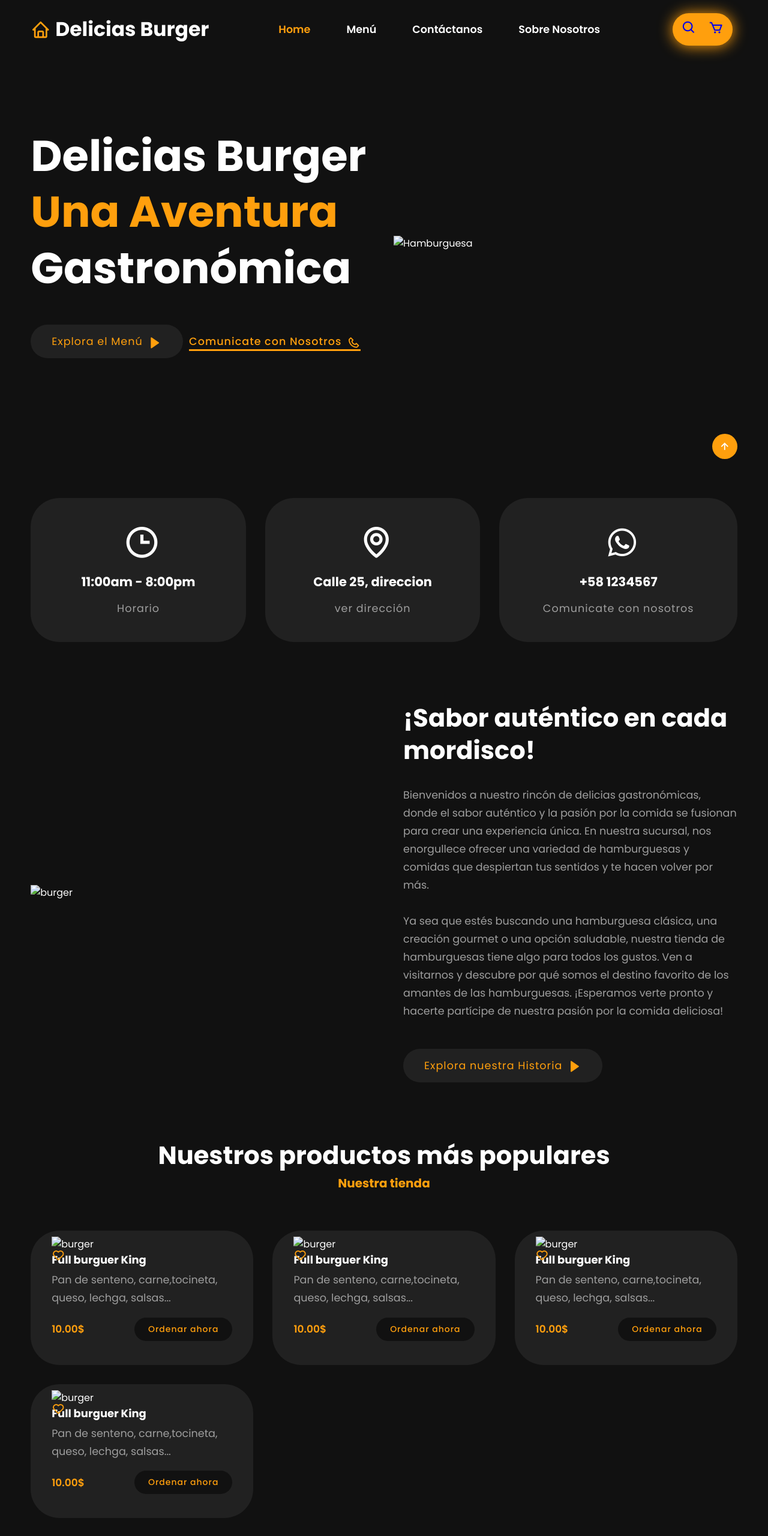
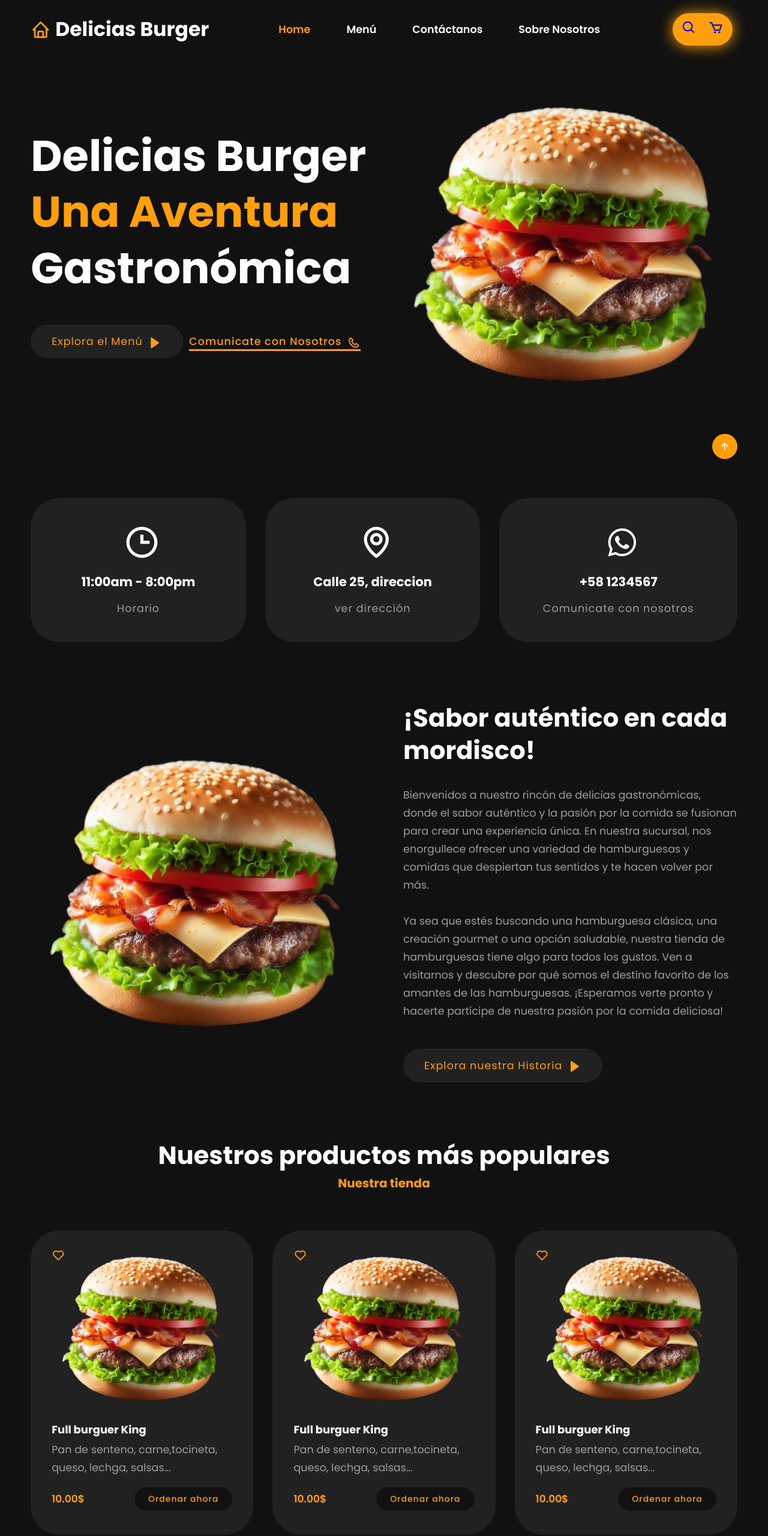
Before and after one commit to AngeloTorella/Burger-page-cpp, a plain HTML site: page index.html in a window 1280 px wide. Shown: the top 2560 px of the page at 60% size. Drawn offline with nearby package versions, Linux system fonts and the light colour scheme; the site is published under a folder, as on GitHub Pages, so addresses that start at the root find nothing.

Commit message:
arreglo de las rutas de las etiquetas img en el htm

```diff
--- a/index.html
+++ b/index.html
@@ -37,7 +37,7 @@
     </div>
 
     <div class="home-img">
-      <img src="/img/burger.png" alt="Hamburguesa">
+      <img src="./img/burger.png" alt="Hamburguesa">
     </div>
   </section>
 
@@ -68,7 +68,7 @@
 
   <section class="about" id="about">
     <div class="about-img">
-      <img src="/img/burger.png" alt="burger">
+      <img src="./img/burger.png" alt="burger">
     </div>
 
     <div class="about-text">
@@ -90,7 +90,7 @@
     <div class="shop-content">
 
       <div class="row">
-        <img src="/img/burger.png" alt="burger">
+        <img src="./img/burger.png" alt="burger">
         <h3>Full burguer King</h3>
         <p>Pan de senteno, carne,tocineta, queso, lechga, salsas...</p>
 
@@ -109,7 +109,7 @@
       </div>
 
       <div class="row">
-        <img src="/img/burger.png" alt="burger">
+        <img src="./img/burger.png" alt="burger">
         <h3>Full burguer King</h3>
         <p>Pan de senteno, carne,tocineta, queso, lechga, salsas...</p>
 
@@ -128,7 +128,7 @@
       </div>
 
       <div class="row">
-        <img src="/img/burger.png" alt="burger">
+        <img src="./img/burger.png" alt="burger">
         <h3>Full burguer King</h3>
         <p>Pan de senteno, carne,tocineta, queso, lechga, salsas...</p>
 
@@ -147,7 +147,7 @@
       </div>
 
       <div class="row">
-        <img src="/img/burger.png" alt="burger">
+        <img src="./img/burger.png" alt="burger">
         <h3>Full burguer King</h3>
         <p>Pan de senteno, carne,tocineta, queso, lechga, salsas...</p>
 
@@ -188,7 +188,7 @@
       <p>Lorem ipsum dolor sit, amet consectetur adipisicing elit. Itaque illum consequatur beatae minus. Ut, voluptatem dolores? Suscipit laboriosam eveniet, aspernatur harum unde quaerat cum, praesentium, error maiores quos libero mollitia?</p>
       <div class="in-box">
         <div class="bx-img">
-          <img src="/img/perfil.jpg" alt="perfil_usuario">
+          <img src="./img/perfil.jpg" alt="perfil_usuario">
         </div>
         <div class="x-text">
           <h4>juan Perez</h4>
@@ -208,7 +208,7 @@
       <p>Lorem ipsum dolor sit, amet consectetur adipisicing elit. Itaque illum consequatur beatae minus. Ut, voluptatem dolores? Suscipit laboriosam eveniet, aspernatur harum unde quaerat cum, praesentium, error maiores quos libero mollitia?</p>
       <div class="in-box">
         <div class="bx-img">
-          <img src="/img/perfil.jpg" alt="perfil_usuario">
+          <img src="./img/perfil.jpg" alt="perfil_usuario">
         </div>
         <div class="bxx-text">
           <h4>juan Perez</h4>
@@ -228,7 +228,7 @@
       <p>Lorem ipsum dolor sit, amet consectetur adipisicing elit. Itaque illum consequatur beatae minus. Ut, voluptatem dolores? Suscipit laboriosam eveniet, aspernatur harum unde quaerat cum, praesentium, error maiores quos libero mollitia?</p>
       <div class="in-box">
         <div class="bx-img">
-          <img src="/img/perfil.jpg" alt="perfil_usuario">
+          <img src="./img/perfil.jpg" alt="perfil_usuario">
         </div>
         <div class="bxx-text">
           <h4>juan Perez</h4>
```
